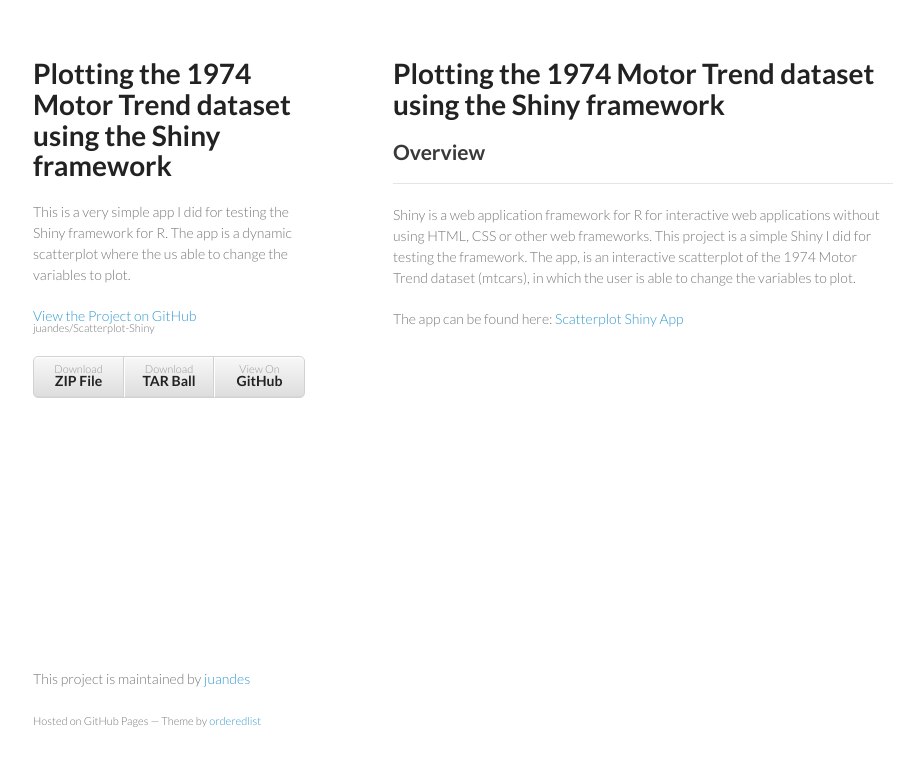
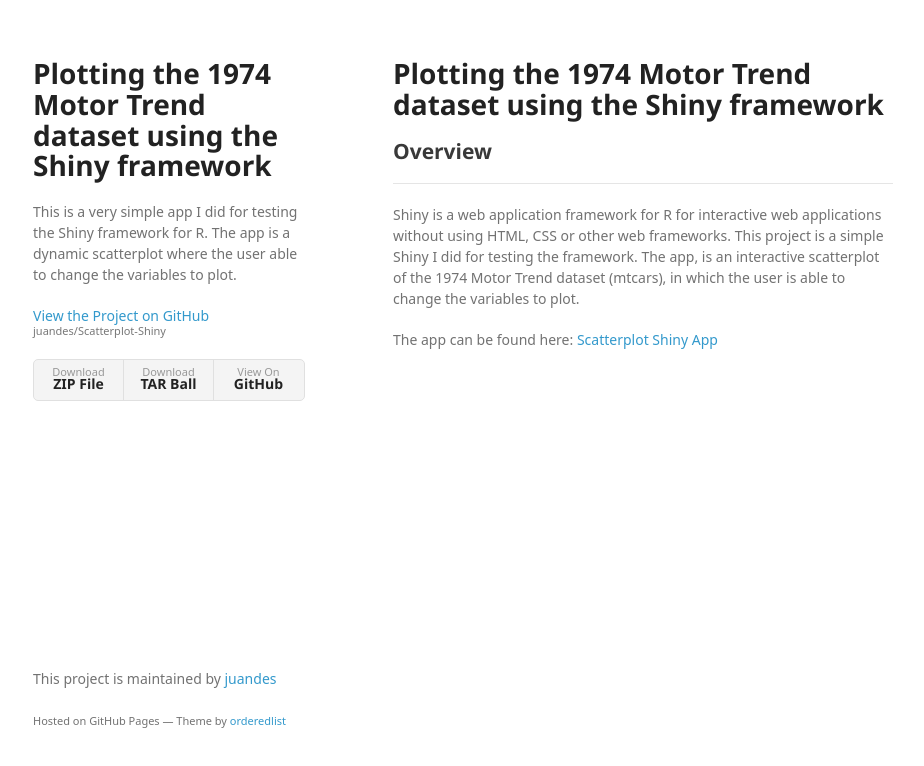
Before and after one commit to juandes/Scatterplot-Shiny, a plain HTML site: page index.html in a window 1280 px wide. Shown: the whole page, without its empty margins (177-1101 px from the left). Drawn offline with Linux system fonts and the light colour scheme; a web font is replaced by a local one.

Commit message:
Create gh-pages branch via GitHub

```diff
--- a/index.html
+++ b/index.html
@@ -7,7 +7,7 @@
 
     <link rel="stylesheet" href="stylesheets/styles.css">
     <link rel="stylesheet" href="stylesheets/github-light.css">
-    <meta name="viewport" content="width=device-width, initial-scale=1, user-scalable=no">
+    <meta name="viewport" content="width=device-width">
     <!--[if lt IE 9]>
     <script src="//html5shiv.googlecode.com/svn/trunk/html5.js"></script>
     <![endif]-->
@@ -16,7 +16,7 @@
     <div class="wrapper">
       <header>
         <h1>Plotting the 1974 Motor Trend dataset using the Shiny framework</h1>
-        <p>This is a very simple app I did for testing the Shiny framework for R. The app is a dynamic scatterplot where the us able to change the variables to plot.</p>
+        <p>This is a very simple app I did for testing the Shiny framework for R. The app is a dynamic scatterplot where the user able to change the variables to plot.</p>
 
         <p class="view"><a href="https://github.com/juandes/Scatterplot-Shiny">View the Project on GitHub <small>juandes/Scatterplot-Shiny</small></a></p>
 
--- a/params.json
+++ b/params.json
@@ -1 +1 @@
-{"name":"Plotting the 1974 Motor Trend dataset using the Shiny framework","tagline":"This is a very simple app I did for testing the Shiny framework for R. The app is a dynamic scatterplot where the us able to change the variables to plot.","body":"# Plotting the 1974 Motor Trend dataset using the Shiny framework\r\n\r\n## Overview\r\n***\r\n\r\nShiny is a web application framework for R for interactive web applications without using HTML, CSS or other web frameworks. This project is a simple Shiny I did for testing the framework. The app, is an interactive scatterplot of the 1974 Motor Trend dataset (mtcars), in which the user is able to change the variables to plot.\r\n\r\nThe app can be found here: [Scatterplot Shiny App](https://juande.shinyapps.io/ScatterplotShinyApp)","google":"","note":"Don't delete this file! It's used internally to help with page regeneration."}
+{"name":"Plotting the 1974 Motor Trend dataset using the Shiny framework","tagline":"This is a very simple app I did for testing the Shiny framework for R. The app is a dynamic scatterplot where the user able to change the variables to plot.","body":"# Plotting the 1974 Motor Trend dataset using the Shiny framework\r\n\r\n## Overview\r\n***\r\n\r\nShiny is a web application framework for R for interactive web applications without using HTML, CSS or other web frameworks. This project is a simple Shiny I did for testing the framework. The app, is an interactive scatterplot of the 1974 Motor Trend dataset (mtcars), in which the user is able to change the variables to plot.\r\n\r\nThe app can be found here: [Scatterplot Shiny App](https://juande.shinyapps.io/ScatterplotShinyApp)","google":"","note":"Don't delete this file! It's used internally to help with page regeneration."}
--- a/stylesheets/styles.css
+++ b/stylesheets/styles.css
@@ -1,10 +1,65 @@
-@import url(https://fonts.googleapis.com/css?family=Lato:300italic,700italic,300,700);
+@font-face {
+  font-family: 'Noto Sans';
+  font-weight: 400;
+  font-style: normal;
+  src: url('../fonts/Noto-Sans-regular/Noto-Sans-regular.eot');
+  src: url('../fonts/Noto-Sans-regular/Noto-Sans-regular.eot?#iefix') format('embedded-opentype'),
+       local('Noto Sans'),
+       local('Noto-Sans-regular'),
+       url('../fonts/Noto-Sans-regular/Noto-Sans-regular.woff2') format('woff2'),
+       url('../fonts/Noto-Sans-regular/Noto-Sans-regular.woff') format('woff'),
+       url('../fonts/Noto-Sans-regular/Noto-Sans-regular.ttf') format('truetype'),
+       url('../fonts/Noto-Sans-regular/Noto-Sans-regular.svg#NotoSans') format('svg');
+}
+
+@font-face {
+  font-family: 'Noto Sans';
+  font-weight: 700;
+  font-style: normal;
+  src: url('../fonts/Noto-Sans-700/Noto-Sans-700.eot');
+  src: url('../fonts/Noto-Sans-700/Noto-Sans-700.eot?#iefix') format('embedded-opentype'),
+       local('Noto Sans Bold'),
+       local('Noto-Sans-700'),
+       url('../fonts/Noto-Sans-700/Noto-Sans-700.woff2') format('woff2'),
+       url('../fonts/Noto-Sans-700/Noto-Sans-700.woff') format('woff'),
+       url('../fonts/Noto-Sans-700/Noto-Sans-700.ttf') format('truetype'),
+       url('../fonts/Noto-Sans-700/Noto-Sans-700.svg#NotoSans') format('svg');
+}
+
+@font-face {
+  font-family: 'Noto Sans';
+  font-weight: 400;
+  font-style: italic;
+  src: url('../fonts/Noto-Sans-italic/Noto-Sans-italic.eot');
+  src: url('../fonts/Noto-Sans-italic/Noto-Sans-italic.eot?#iefix') format('embedded-opentype'),
+       local('Noto Sans Italic'),
+       local('Noto-Sans-italic'),
+       url('../fonts/Noto-Sans-italic/Noto-Sans-italic.woff2') format('woff2'),
+       url('../fonts/Noto-Sans-italic/Noto-Sans-italic.woff') format('woff'),
+       url('../fonts/Noto-Sans-italic/Noto-Sans-italic.ttf') format('truetype'),
+       url('../fonts/Noto-Sans-italic/Noto-Sans-italic.svg#NotoSans') format('svg');
+}
+
+@font-face {
+  font-family: 'Noto Sans';
+  font-weight: 700;
+  font-style: italic;
+  src: url('../fonts/Noto-Sans-700italic/Noto-Sans-700italic.eot');
+  src: url('../fonts/Noto-Sans-700italic/Noto-Sans-700italic.eot?#iefix') format('embedded-opentype'),
+       local('Noto Sans Bold Italic'),
+       local('Noto-Sans-700italic'),
+       url('../fonts/Noto-Sans-700italic/Noto-Sans-700italic.woff2') format('woff2'),
+       url('../fonts/Noto-Sans-700italic/Noto-Sans-700italic.woff') format('woff'),
+       url('../fonts/Noto-Sans-700italic/Noto-Sans-700italic.ttf') format('truetype'),
+       url('../fonts/Noto-Sans-700italic/Noto-Sans-700italic.svg#NotoSans') format('svg');
+}
 
 body {
+  background-color: #fff;
   padding:50px;
-  font:14px/1.5 Lato, "Helvetica Neue", Helvetica, Arial, sans-serif;
-  color:#777;
-  font-weight:300;
+  font: 14px/1.5 "Noto Sans", "Helvetica Neue", Helvetica, Arial, sans-serif;
+  color:#727272;
+  font-weight:400;
 }
 
 h1, h2, h3, h4, h5, h6 {
@@ -34,15 +89,22 @@
 
 a {
   color:#39c;
-  font-weight:400;
   text-decoration:none;
+}
+
+a:hover {
+  color:#069;
 }
 
 a small {
   font-size:11px;
   color:#777;
-  margin-top:-0.6em;
+  margin-top:-0.3em;
   display:block;
+}
+
+a:hover small {
+  color:#777;
 }
 
 .wrapper {
@@ -58,7 +120,7 @@
 }
 
 code, pre {
-  font-family:Monaco, Bitstream Vera Sans Mono, Lucida Console, Terminal;
+  font-family:Monaco, Bitstream Vera Sans Mono, Lucida Console, Terminal, Consolas, Liberation Mono, DejaVu Sans Mono, Courier New, monospace;
   color:#333;
   font-size:12px;
 }
@@ -99,33 +161,32 @@
   width:270px;
   float:left;
   position:fixed;
+  -webkit-font-smoothing:subpixel-antialiased;
 }
 
 header ul {
   list-style:none;
   height:40px;
-
   padding:0;
-
-  background: #eee;
-  background: -moz-linear-gradient(top, #f8f8f8 0%, #dddddd 100%);
-  background: -webkit-gradient(linear, left top, left bottom, color-stop(0%,#f8f8f8), color-stop(100%,#dddddd));
-  background: -webkit-linear-gradient(top, #f8f8f8 0%,#dddddd 100%);
-  background: -o-linear-gradient(top, #f8f8f8 0%,#dddddd 100%);
-  background: -ms-linear-gradient(top, #f8f8f8 0%,#dddddd 100%);
-  background: linear-gradient(top, #f8f8f8 0%,#dddddd 100%);
-
+  background: #f4f4f4;
   border-radius:5px;
-  border:1px solid #d2d2d2;
-  box-shadow:inset #fff 0 1px 0, inset rgba(0,0,0,0.03) 0 -1px 0;
+  border:1px solid #e0e0e0;
   width:270px;
 }
 
 header li {
   width:89px;
   float:left;
-  border-right:1px solid #d2d2d2;
+  border-right:1px solid #e0e0e0;
   height:40px;
+}
+
+header li:first-child a {
+  border-radius:5px 0 0 5px;
+}
+
+header li:last-child a {
+  border-radius:0 5px 5px 0;
 }
 
 header ul a {
@@ -135,17 +196,20 @@
   display:block;
   text-align:center;
   padding-top:6px;
-  height:40px;
+  height:34px;
+}
+
+header ul a:hover {
+  color:#999;
+}
+
+header ul a:active {
+  background-color:#f0f0f0;
 }
 
 strong {
   color:#222;
   font-weight:700;
-}
-
-header ul li + li {
-  width:88px;
-  border-left:1px solid #fff;
 }
 
 header ul li + li + li {
@@ -181,6 +245,7 @@
   float:left;
   position:fixed;
   bottom:50px;
+  -webkit-font-smoothing:subpixel-antialiased;
 }
 
 @media print, screen and (max-width: 960px) {
@@ -242,7 +307,11 @@
   }
 
   header ul {
-    display:none;
+    width:99%;
+  }
+
+  header li, header ul li + li + li {
+    width:33%;
   }
 }
 
```
